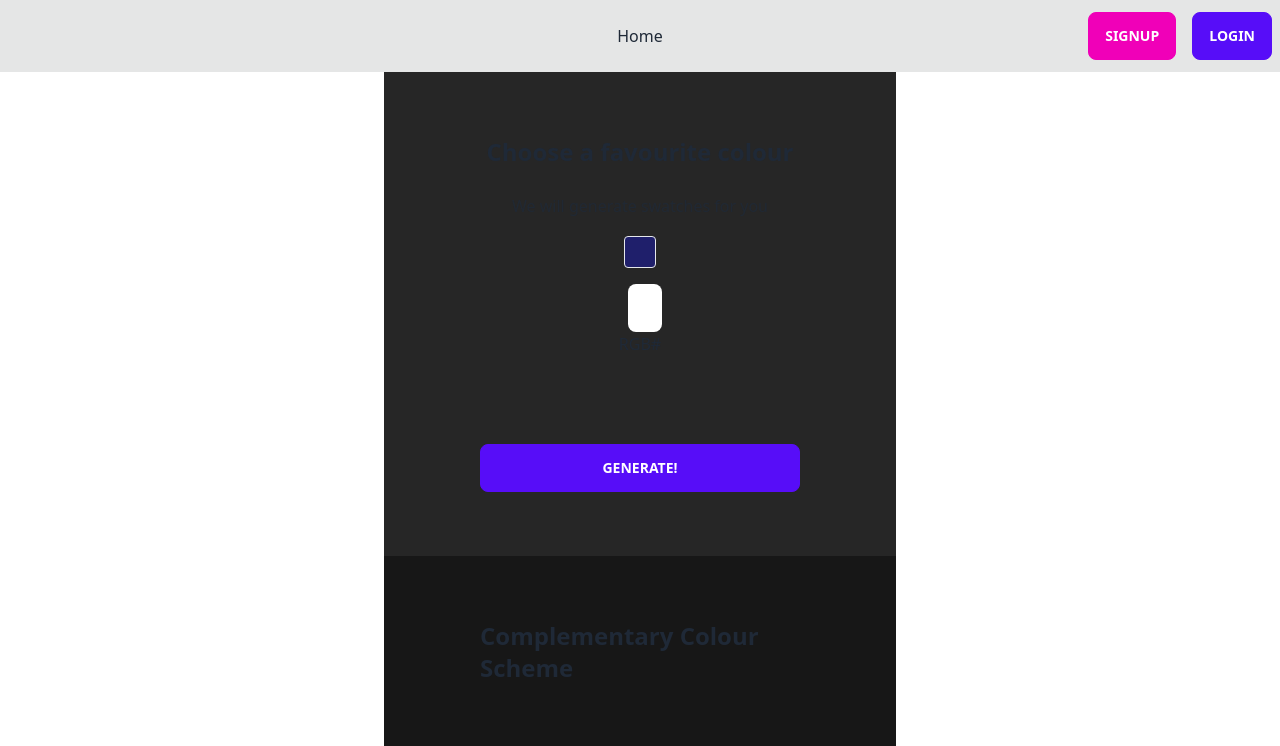
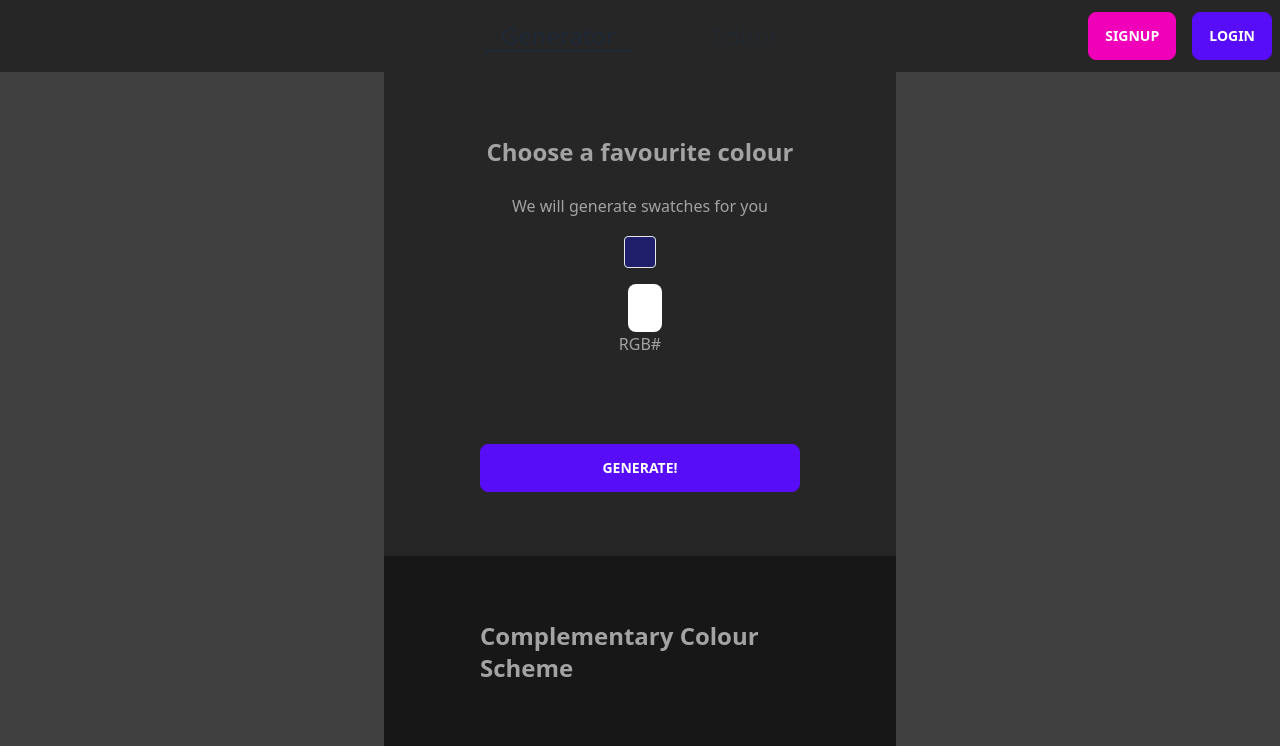
Before and after one commit to wandy0394/palette, a React (Vite) app in the folder palette/: page / in a window 1280 px wide. Shown: the top 746 px of the page. Built offline with nearby package versions, Linux system fonts and the light colour scheme.

Commit message:
updated links in navbar to include editor page. Updated navbar link styling as tabs

```diff
--- a/palette/src/App.tsx
+++ b/palette/src/App.tsx
@@ -1,17 +1,43 @@
 import { Link, Route, Router, Routes } from 'react-router-dom'
+import {useState} from 'react'
 import './App.css'
+import Editor from './pages/editor'
 import Login from './pages/login'
 import Palette from './pages/palette'
 import Signup from './pages/signup'
 
+
+type Props = {
+  isActive:(targetPath:string)=>boolean,
+  setActive:React.Dispatch<React.SetStateAction<string>>
+  targetPath:string,
+  title:string
+}
+
+function NavLink(props:Props) {
+  const {isActive, setActive, targetPath, title} = props
+  return (
+    <Link to={targetPath} className={`md:text-2xl tab tab-bordered ${isActive(targetPath)?'tab-active':''}`} onClick={()=>setActive(targetPath)}>{title}</Link>
+
+  )
+}
+
 function App() {
+  const [active, setActive] = useState<string>(window.location.pathname)
+  function isActive(target:string):boolean {
+    return (target === active)
+  }
+
 
   return (
-    <div className="h-auto">
-      <div className="navbar bg-base-300">
+    <div className="h-auto text-neutral-400">
+      <div className="navbar bg-neutral-800">
         <div className="navbar-start"></div>
         <div className="navbar-center">
-          <Link to='/'>Home</Link>
+          <div className='tabs flex gap-16'>
+            <NavLink isActive={isActive} setActive={setActive} targetPath='/' title='Generator'/>
+            <NavLink isActive={isActive} setActive={setActive} targetPath='/editor' title='Editor'/>
+          </div>
         </div>
         <div className="navbar-end flex items-center justify-end gap-4 py-1">
           <Link to='/signup'>
@@ -24,9 +50,10 @@ function App() {
           </Link>
         </div>
       </div>
-      <div className='h-full px-96 bg-base-100'>
+      <div className='h-full px-96 bg-neutral-700'>
         <Routes>
           <Route path="/" element={<Palette/>}/>
+          <Route path="/editor" element={<Editor/>}/>
           <Route path="/login" element={<Login/>}/>
           <Route path="/signup" element={<Signup/>}/>
         </Routes>
--- a/palette/src/components/SchemeGrid.tsx
+++ b/palette/src/components/SchemeGrid.tsx
@@ -151,7 +151,7 @@ export default function SchemeGrid(props:Props) {
                                                     return (
                                                         <div className={`absolute w-full z-[60]`} style={{transform:`rotate(-${angle}deg)`}}>
 
-                                                            <div className='w-[5%] aspect-square rounded-full bg-gray-500 border-gray-500 border-4' style={{transform:`translate(${radius}%)`}}>
+                                                            <div className='w-[5%] aspect-square rounded-full' style={{backgroundColor:`#${vertex}`, transform:`translate(${radius}%)`}}>
                                                             </div>
                                                         </div>
                                                     )
--- /dev/null
+++ b/palette/src/components/common/ContentBox.tsx
@@ -0,0 +1,7 @@
+export default function ContentBox({children}:any) {
+    return (
+        <div className='w-full flex flex-col items-center justify-center'>
+            {children}
+        </div>
+    )
+}
--- /dev/null
+++ b/palette/src/pages/editor.tsx
@@ -0,0 +1,9 @@
+import ContentBox from "../components/common/ContentBox"
+export default function Editor() {
+    return (
+        <ContentBox>
+
+
+        </ContentBox>
+    )
+}
--- a/palette/src/pages/palette.tsx
+++ b/palette/src/pages/palette.tsx
@@ -10,6 +10,7 @@ import SquareSchemeGenerator from "../model/SquareSchemeGenerator";
 import AnalogousSchemeGenerator from "../model/AnalogousSchemeGenerator";
 import TriadicSchemeGenerator from "../model/TriadicSchemeGenerator";
 import SplitComplementarySchemeGenerator from "../model/SplitComplementarySchemeGenerator";
+import ContentBox from "../components/common/ContentBox";
 
 const converter = new ColourConverter()
 
@@ -21,7 +22,7 @@ export default function Palette() {
     }
 
     return (
-        <div className='w-full flex flex-col items-center justify-center'>
+        <ContentBox>
             <section className='bg-neutral-800 w-full py-16 px-24'>
                 <ColourPickerSection colours={colours} setColours={setColours}/>
                 <button className='btn btn-primary w-full' onClick={generatePalettes}>Generate!</button>
@@ -44,7 +45,6 @@ export default function Palette() {
             <section className='bg-neutral-800 w-full py-16 px-24'>
                 <ColourScheme rgb={dominantColour} generator={new TetraticSchemeGenerator(converter)}/>
             </section>
-
-        </div>
+        </ContentBox>
     )
 }
--- a/palette/src/sections/ColourPickerSection.tsx
+++ b/palette/src/sections/ColourPickerSection.tsx
@@ -51,9 +51,9 @@ export default function ColourPickerSection(props:Props) {
     }
     return (
         <div className='flex flex-col items-center justify-center w-full gap-4'>
-            <div className='prose flex flex-col items-center'>
-                <h2>Choose a favourite colour</h2>
-                <p>We will generate swatches for you</p>
+            <div className='prose flex flex-col items-center '>
+                <h2 className='text-neutral-400'>Choose a favourite colour</h2>
+                <p className='text-neutral-400'>We will generate swatches for you</p>
             </div>
             <div className='w-1/2 gap-4 px-16'>
                 {
--- a/palette/src/sections/ColourScheme.tsx
+++ b/palette/src/sections/ColourScheme.tsx
@@ -19,8 +19,6 @@ export default function ColourScheme(props:Props) {
     useEffect(()=>{
         let verticies:HEX[][] = generator.generateColourVerticies(rgb)
         let schemes:Scheme[] = generator.generateRandomSchemes(verticies)
-        console.log(schemes)
-        console.log(verticies)
         setSchemes(schemes)
         setVerticies(verticies)
     }, [rgb])
@@ -29,7 +27,7 @@ export default function ColourScheme(props:Props) {
     return (
         <div className='w-full flex flex-col items-center justify-center gap-16'>
             <div className="prose align-center">
-                <h2 className='flex gap-2 items-center'>
+                <h2 className='flex gap-2 items-center text-neutral-400'>
                     {generator.getName()}
                 </h2>
             </div>
```
